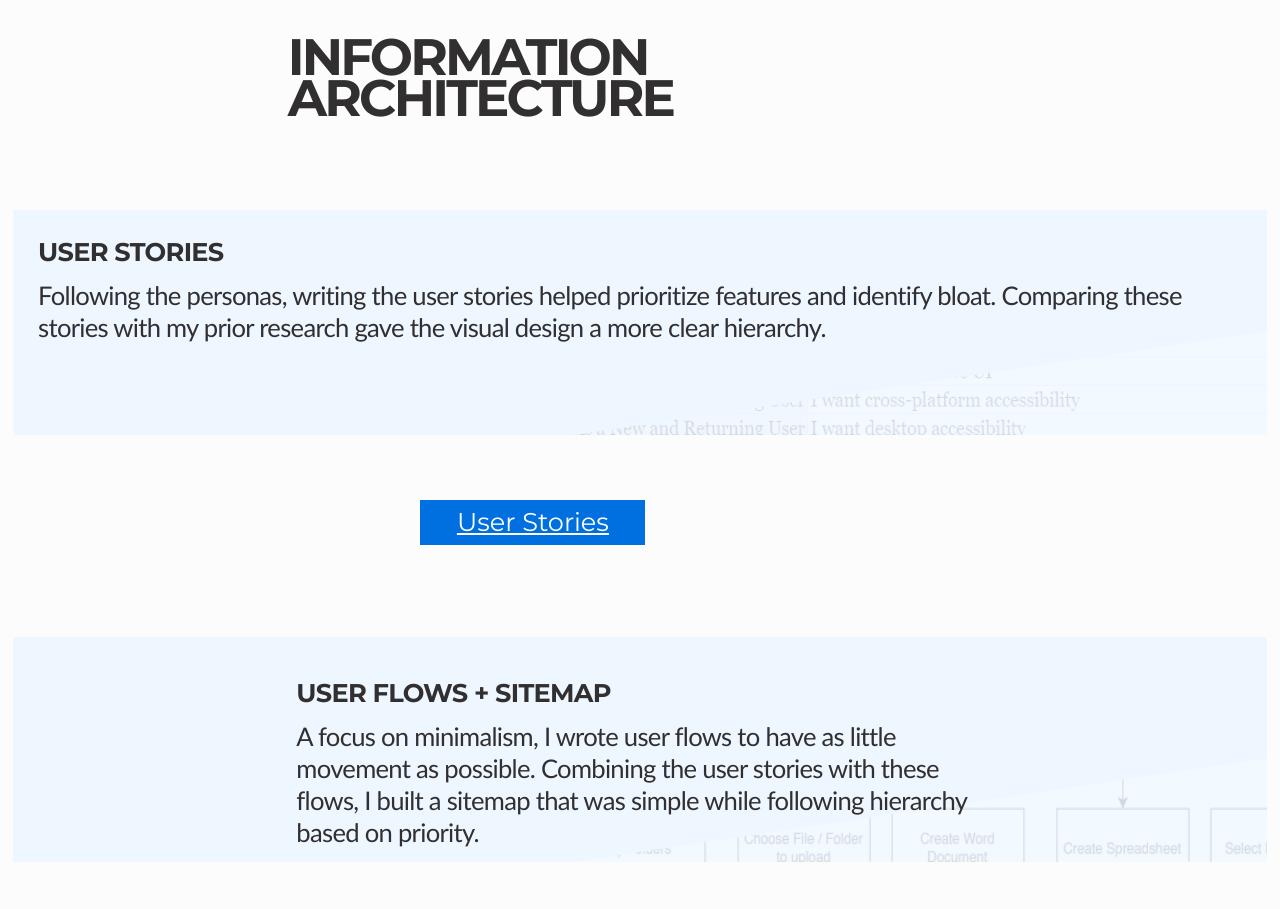
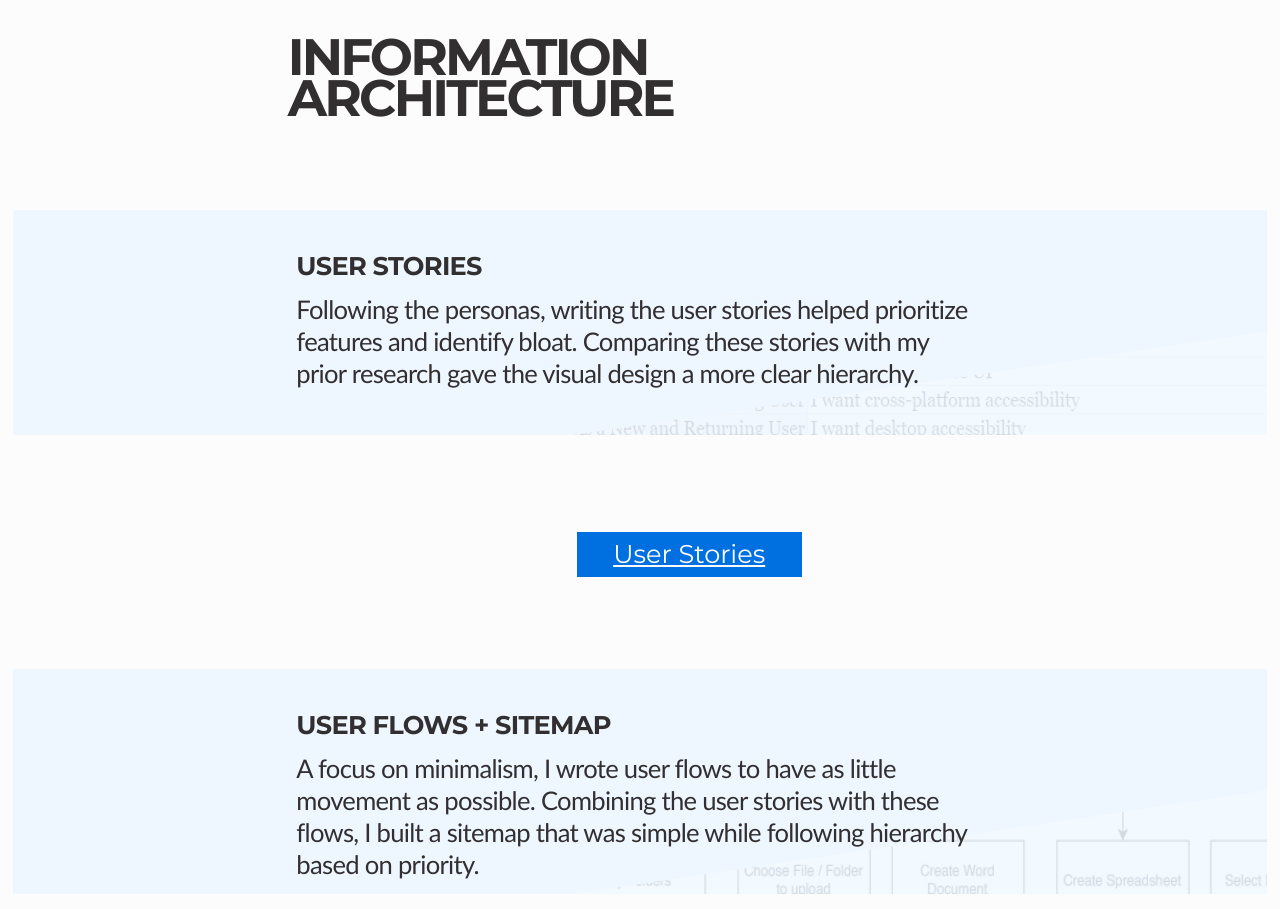
Before and after one commit to Josasia/josasia.github.io, a plain HTML site: page project.html in a window 1280 px wide. Shown: the part 5860-6769 px from the top of the page. Drawn offline with Linux system fonts and the light colour scheme.

Commit message:
leaving, storButton and personas broken

```diff
--- a/css/styleproject.css
+++ b/css/styleproject.css
@@ -327,7 +327,7 @@ section {
 }
 
 
-/* USER STORIES */
+/* USER STORIES
 
 .storContainer {
   display: grid;
@@ -352,13 +352,16 @@ section {
   margin-top: 2rem;
   width: 90vw;
   z-index: 1;
-}
+}*/
 
-.storButton {
-  grid-column: 3;
-  margin-top: 10rem;
-}
+.storButton { /* MAYBE FIX TO CENTER SOMEHOW */
 
+    grid-column: 5;
+    grid-row:1;
+    margin-top: 2rem;
+    position: relative;
+    z-index: 1;
+  }
 
 /* USER FLOWS + MAP MAIN*/
 
@@ -1027,13 +1030,13 @@ html {
   width: 30vw;
 }
 
-/* USER STORIES */
+/* USER STORIES
 
 .storContainer {
   display: grid;
   empty-cells: show;
   grid-gap: 1rem;
-  grid-template-columns: .15fr .95fr 1fr .95fr .15fr;
+  grid-template-columns: .75fr 1fr 1fr .75fr;
   padding-top: 5rem;
   margin: 0 auto;
   width: 98vw;
@@ -1050,13 +1053,14 @@ html {
 .storHead {
   grid-column: 2 / span 3;
   margin-top: 2rem;
-  width: 90vw;
+  width: 50vw;
   z-index: 1;
 }
-
+*/
 .storButton {
-  grid-column: 3;
+  margin-left: 40rem; /* MAYBE FIX TO CENTER SOMEHOW */
   margin-top: 10rem;
+  z-index: 999;
 }
 
 
--- a/project.html
+++ b/project.html
@@ -185,15 +185,15 @@
       </section>
 
       <section class="storHeaderSec">
-        <ul class="storContainer">
-          <li class="storTop"><img src="./images/storBar.png" alt="User Stories"></li>
-          <li class="storHead"><h2>USER STORIES</h2><br>
+        <ul class="barContainer">
+          <li class="barTop"><img src="./images/storBar.png" alt="User Stories"></li>
+          <li class="barHead"><h2>USER STORIES</h2><br>
             <h3>Following the personas, writing the user stories helped prioritize
              features and identify bloat. Comparing these stories with my prior
              research gave the visual design a more clear hierarchy.</h3></li>
-          <li id="callToActionB" class="storButton">
-              <p>User Stories</p></li>
         </ul>
+        <span id="callToActionB" class="storButton">
+            <p>User Stories</p></span>
       </section>
 
       <section class="flowHeaderSec">
```
